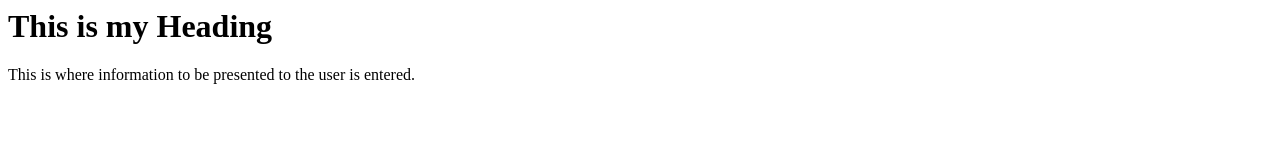
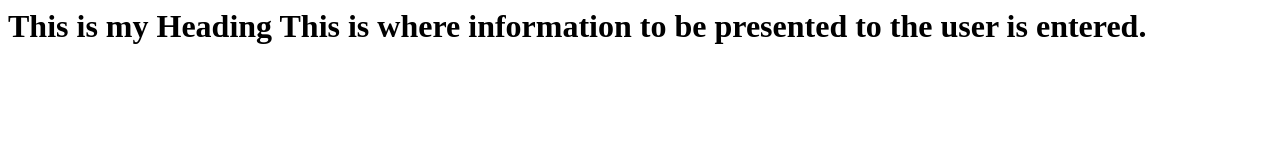
Before and after one commit to leeyubingdarrius/tempo, a plain HTML site: page index.html in a window 1280 px wide. Drawn offline with Linux system fonts and the light colour scheme.

Commit message:
Update index.html

```diff
--- a/index.html
+++ b/index.html
@@ -5,7 +5,7 @@ The title of the webpage
 </title>
 </head>
 <body>
-<h1>This is my Heading</h1>
+<h1>This is my Heading
 This is where information to be presented to the user is entered.
 </body>
 </html>
```
